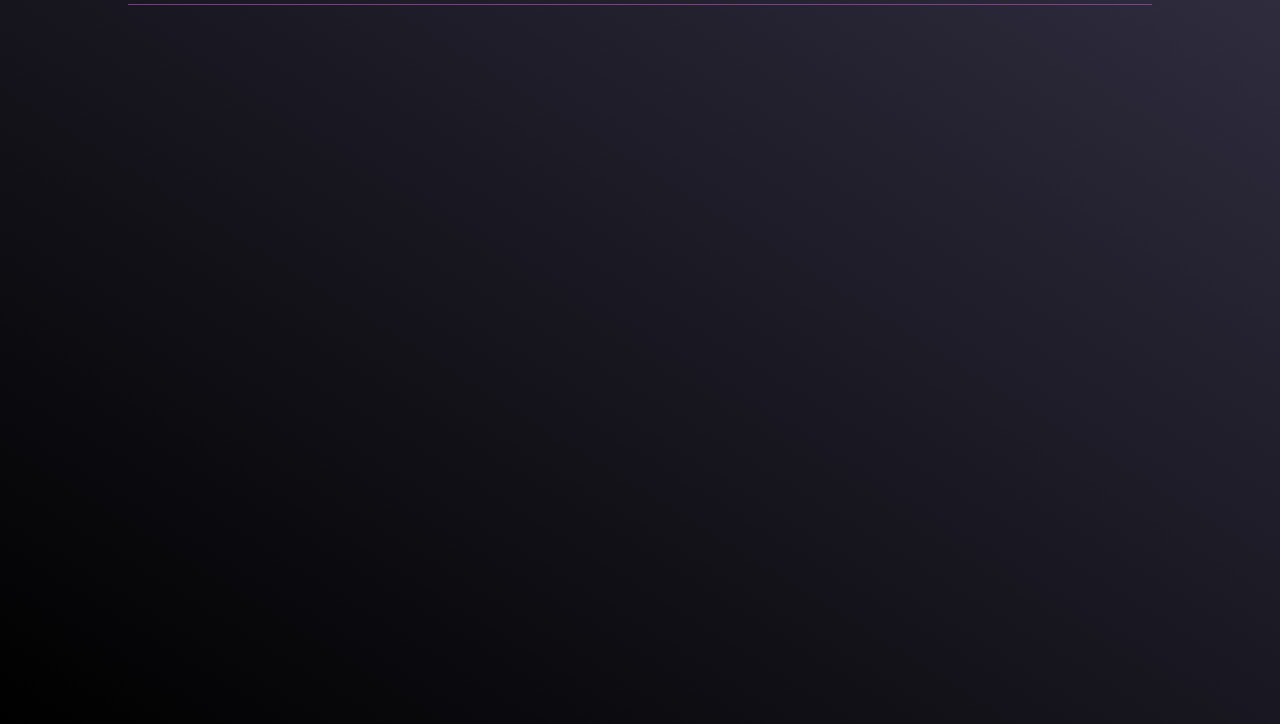
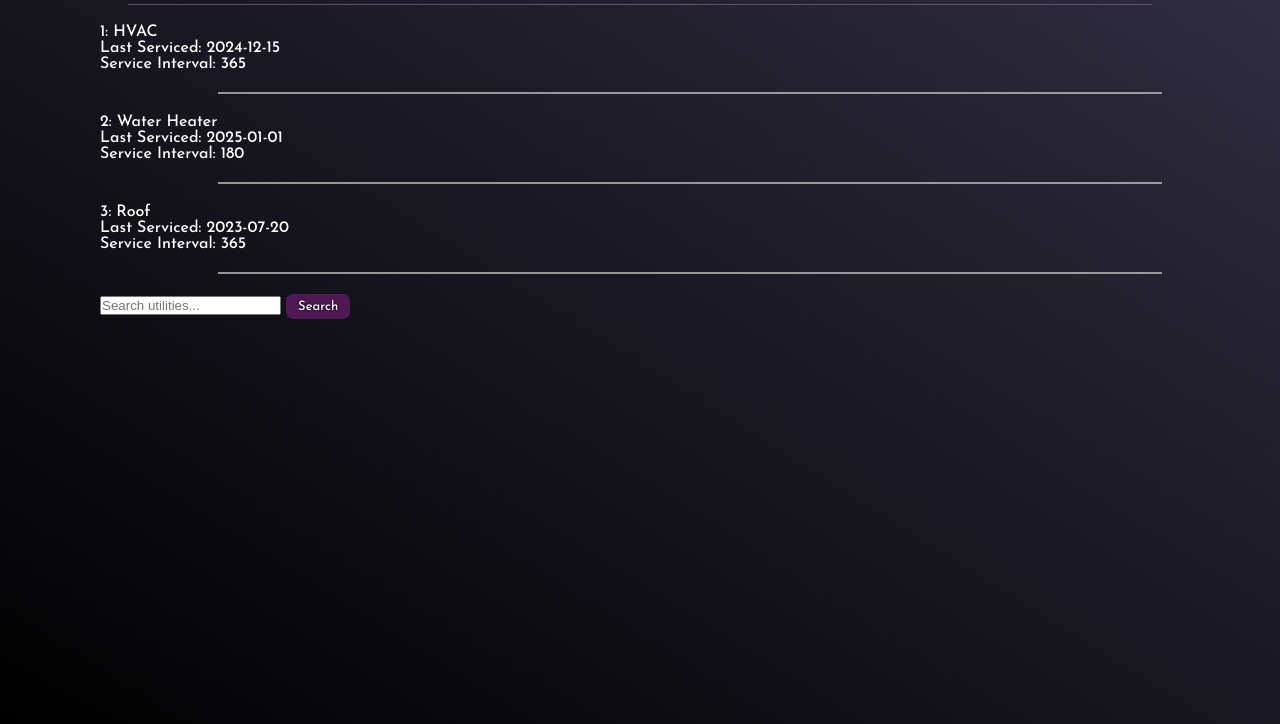
Before and after one commit to krudoppler/HouseDoc_v3, a plain HTML site: page index.html in a window 1280 px wide. Shown: the part 76-800 px from the top of the page. Drawn offline with Linux system fonts and the light colour scheme; a web font is replaced by a local one.

Commit message:
created a search term

```diff
--- a/index.html
+++ b/index.html
@@ -47,10 +47,15 @@
     <main>
       <section class="section-wrapper">
         <div class="list-container" id="list-container"></div>
-
-
-
-        </div>
+        <div id="search-container">
+          <input
+            type="text"
+            id="search-input"
+            placeholder="Search utilities..."
+            required
+          />
+          <button id="search-button">Search</button>
+          <div id="search-output"></div>
       </section>
       <script src="index.js" type="module"></script>
     </main>
--- a/index.js
+++ b/index.js
@@ -1,17 +1,61 @@
 import { utilities } from "./data.js";
 
 // Global Variables
-let allUtilities = [...utilities]
+let allUtilities = [...utilities];
 
 // DOM Elements
 const taskListConstainer = document.getElementById("list-container");
+const searchSubmitBtn = document.getElementById("search-button");
+const searchInputValue = document.getElementById("search-input");
+const searchOutput = document.getElementById("search-output");
 
 // Event listeners
+searchSubmitBtn.addEventListener("click", function () {
+  const searchValue = searchInputValue.value;
 
+  const filteredUtilities = allUtilities.filter((utility) =>
+    utility.name.toLowerCase().includes(searchValue.toLowerCase())
+  );
+
+
+
+  if (searchValue === "") {
+    searchOutput.innerHTML = "Please enter a search term.";
+    return;
+  }
+
+  if (filteredUtilities.length === 0) {
+    searchOutput.innerHTML = "No matches found.";
+  } else {
+    filteredUtilities.forEach((utility) => {
+      searchOutput.innerHTML += `
+      The search result matched ID: ${utility.id}
+    `;
+    });
+  }
+});
 
 // Functions
 
 function getUtilitiesData() {
-  let utilityData =
+  let utilityData = "";
+  allUtilities.forEach((utility, index) => {
+    utilityData += `
+    <div id="utility-container">
+      <div> ${index + 1}: ${utility.name} <br>
+      Last Serviced: ${utility.lastServiceDate}<br>
+      Service Interval: ${utility.serviceInterval} <br>
+      </div>
+      <div class="narrow-divider"></div>
+    </div>
+    `;
+  });
+  return utilityData;
+}
 
+function renderUtilities() {
+  let returnedUtilityData = getUtilitiesData();
+  taskListConstainer.innerHTML = returnedUtilityData;
 }
+
+renderUtilities();
--- a/styles.css
+++ b/styles.css
@@ -110,18 +110,15 @@ h3 {
 }
 
 .list-container {
-  margin: auto;
+  display: flex;
+  flex-direction: column;
 }
 
-/* Divider CSS */
-.divider-container {
-  display: flex;
-  justify-content: center;
-  align-items: center;
-  margin: 20px 0; /* Add space above and below the divider */
+.narrow-divider {
+  width: 80%; /* Adjust width as needed */
+  height: 2px; /* Set the thickness */
+  background-color: #ccc; /* Divider color */
+  margin: 20px auto; /* Center and add spacing */
+  border: none; /* Remove default border */
+  opacity: 0.7; /* Optional: Add transparency */
 }
-
-.divider {
-  width: 90%; /* Adjust width to your needs */
-  border-top: 1px solid #ccc; /* Light gray line */
-}
```
